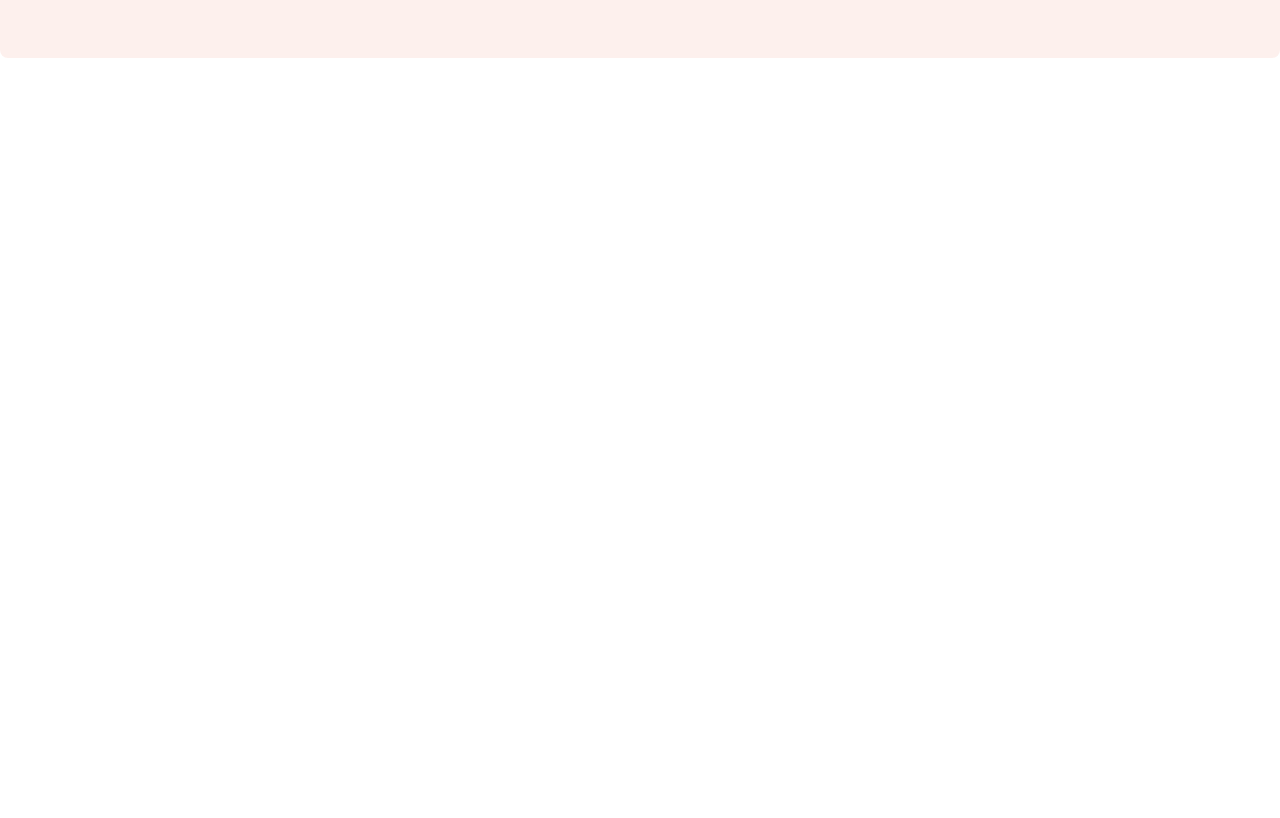
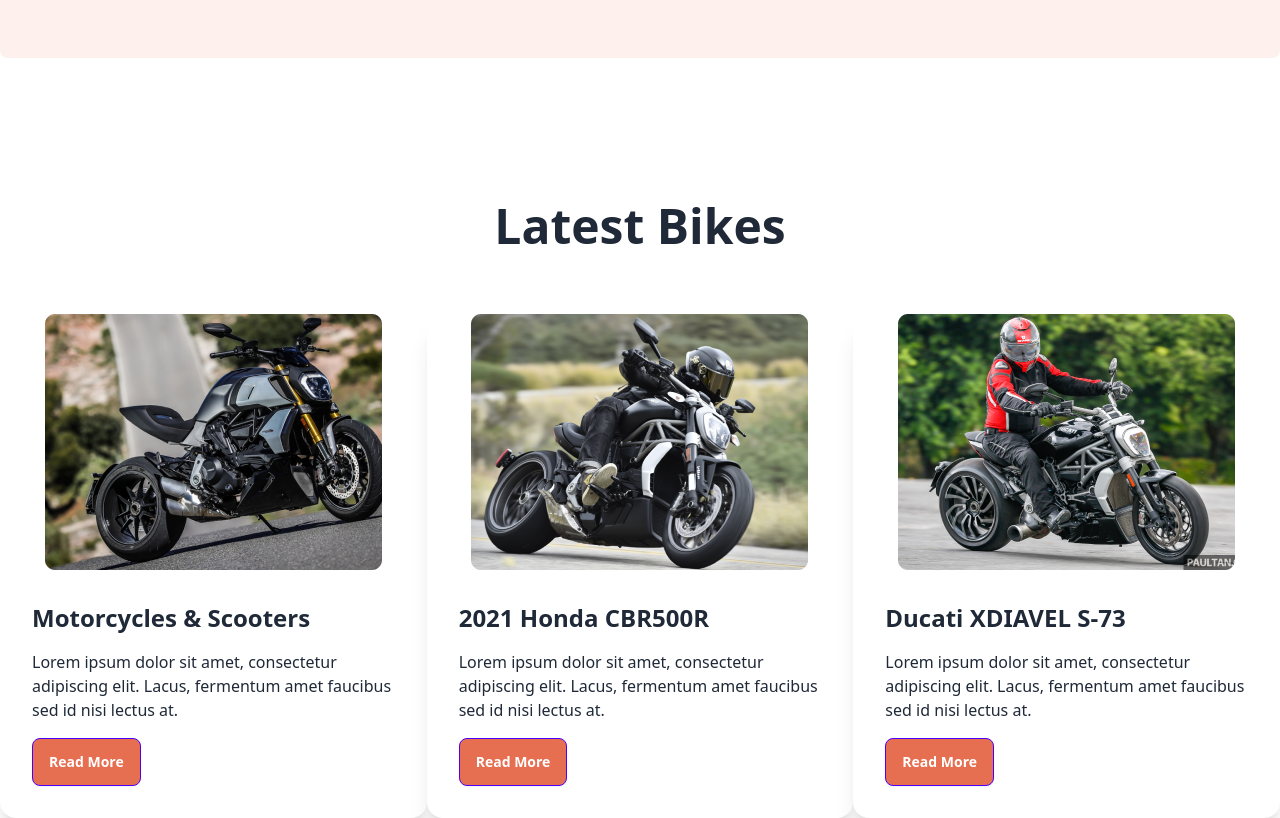
Before and after one commit to mdazizulbari/biker-zone, a plain HTML site: page index.html in a window 1280 px wide. Shown: the part 540-1358 px from the top of the page. Before the commit the page ends 800 px from the top, so only its background shows below. Drawn offline with nearby package versions, Linux system fonts and the light colour scheme.

Commit message:
latest bikes section

```diff
--- a/index.html
+++ b/index.html
@@ -179,6 +179,59 @@
           </div>
         </div>
       </section>
+
+      <!-- Latest bikes section -->
+      <section>
+        <h2 class="text-5xl font-bold text-center my-16">Latest Bikes</h2>
+        <!-- Card Container -->
+        <div class="grid grid-cols-1 md:grid-cols-2 lg:grid-cols-3">
+          <!-- Card 1 -->
+          <div class="card bg-base-100 shadow-xl">
+            <figure>
+              <img
+                src="images/others/latest1.png"
+              />
+            </figure>
+            <div class="card-body flex gap-4">
+              <h2 class="card-title font-bold text-2xl">Motorcycles & Scooters</h2>
+              <p>Lorem ipsum dolor sit amet, consectetur adipiscing elit. Lacus, fermentum amet faucibus sed id nisi lectus at.</p>
+              <div class="card-actions">
+                <button class="btn btn-primary bg-primary text-white">Read More</button>
+              </div>
+            </div>
+          </div>
+          <!-- Card 2 -->
+          <div class="card bg-base-100 shadow-xl">
+            <figure>
+              <img
+                src="images/others/latest2.png"
+              />
+            </figure>
+            <div class="card-body flex gap-4">
+              <h2 class="card-title font-bold text-2xl">2021 Honda CBR500R</h2>
+              <p>Lorem ipsum dolor sit amet, consectetur adipiscing elit. Lacus, fermentum amet faucibus sed id nisi lectus at.</p>
+              <div class="card-actions">
+                <button class="btn btn-primary bg-primary text-white">Read More</button>
+              </div>
+            </div>
+          </div>
+          <!-- Card 3 -->
+          <div class="card bg-base-100 shadow-xl">
+            <figure>
+              <img
+                src="images/others/latest3.png"
+              />
+            </figure>
+            <div class="card-body flex gap-4">
+              <h2 class="card-title font-bold text-2xl">Ducati XDIAVEL S-73</h2>
+              <p>Lorem ipsum dolor sit amet, consectetur adipiscing elit. Lacus, fermentum amet faucibus sed id nisi lectus at.</p>
+              <div class="card-actions">
+                <button class="btn btn-primary bg-primary text-white">Read More</button>
+              </div>
+            </div>
+          </div>
+        </div>
+      </section>
     </main>
     <!-- Footer Section -->
     <footer></footer>
```
